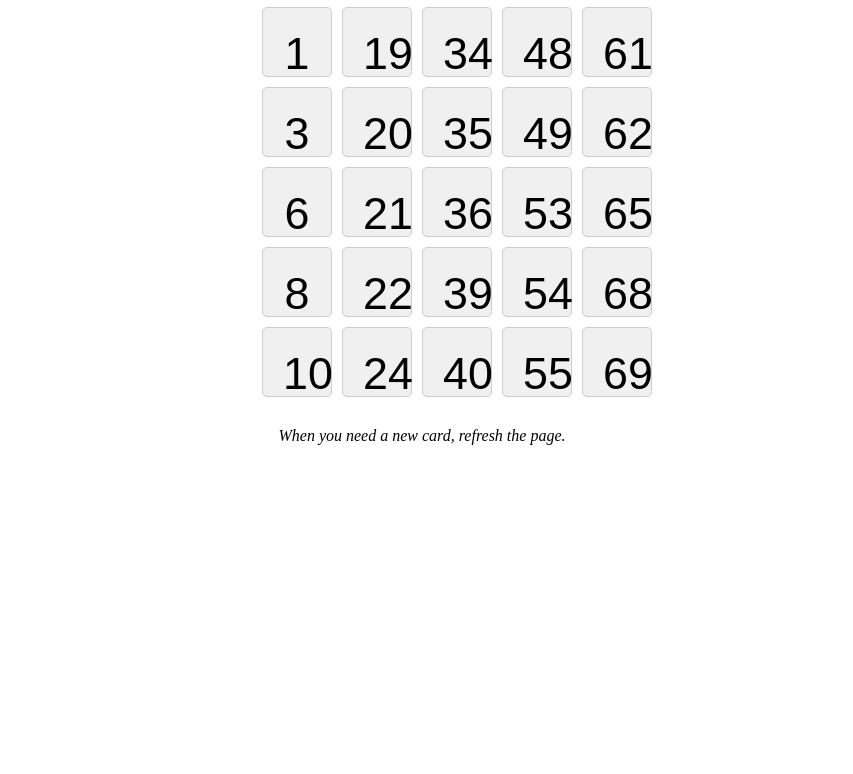
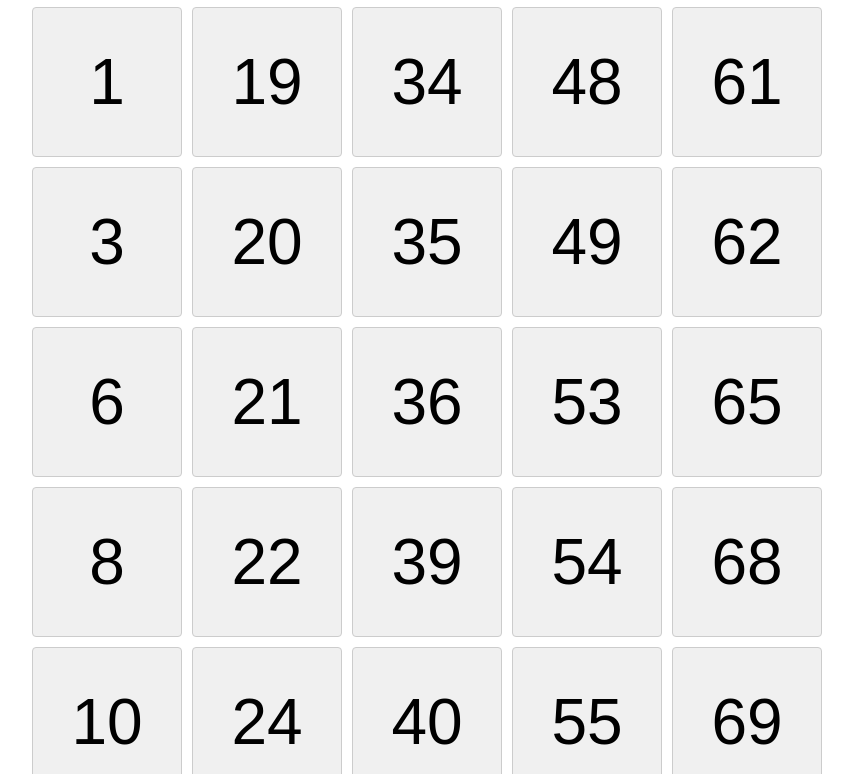
Before and after one commit to TaliaSynclair/MusicBingo, a plain HTML site: page card.html in a window 1280 px wide. Shown: the part 149-923 px from the top of the page, without its empty margins (218-1071 px from the left). Before the commit the page ends 800 px from the top, so only its background shows below. Drawn offline with Linux system fonts and the light colour scheme.

Commit message:
Update card.html
ummmmm

```diff
--- a/card.html
+++ b/card.html
@@ -49,23 +49,23 @@ td.marked {
   grid-template-columns: repeat(5, 1fr);
   grid-gap: 10px;
   justify-items: center;
-  max-width: 320px;
+  max-width: 780px;
   margin: 0 auto;
 }
 #bingo-card-container {
-  width: 320px;
+  width: 780px;
   margin: auto;
   text-align: center;
   font-family: Arial, sans-serif;
 }
 #bingo-card button {
-  font-size: 2.8em;          /* bigger numbers */
+  font-size: 4em;          /* bigger numbers */
   padding: 20px;           /* bigger padding */
-  width: 70px;             /* wider buttons */
-  height: 70px;            /* taller buttons */
+  width: 150px;             /* wider buttons */
+  height: 150px;            /* taller buttons */
   background-color: #f0f0f0;
   border: 1px solid #ccc;
-  border-radius: 5px;
+  border-radius: 4px;
   cursor: pointer;
   transition: all 0.3s ease;
 }
```
